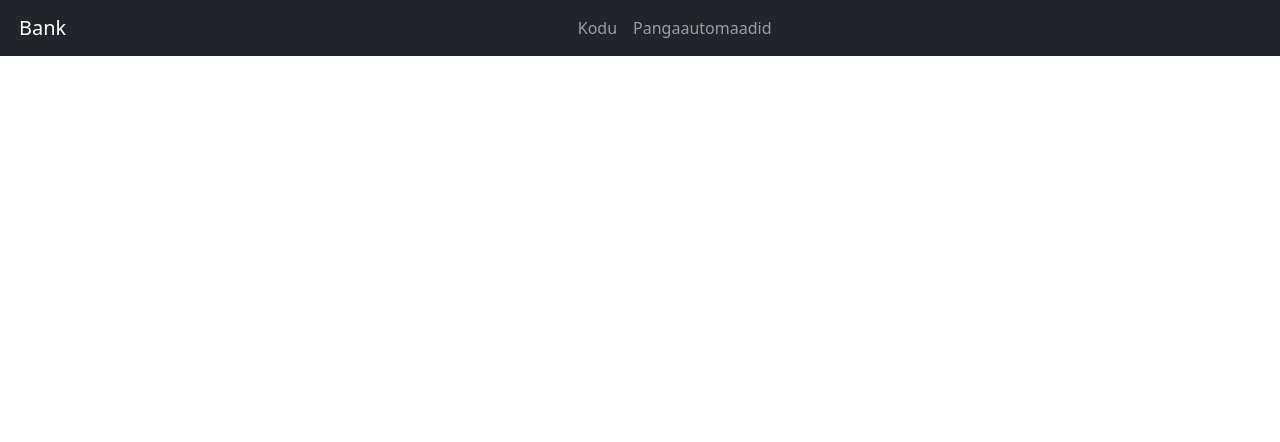
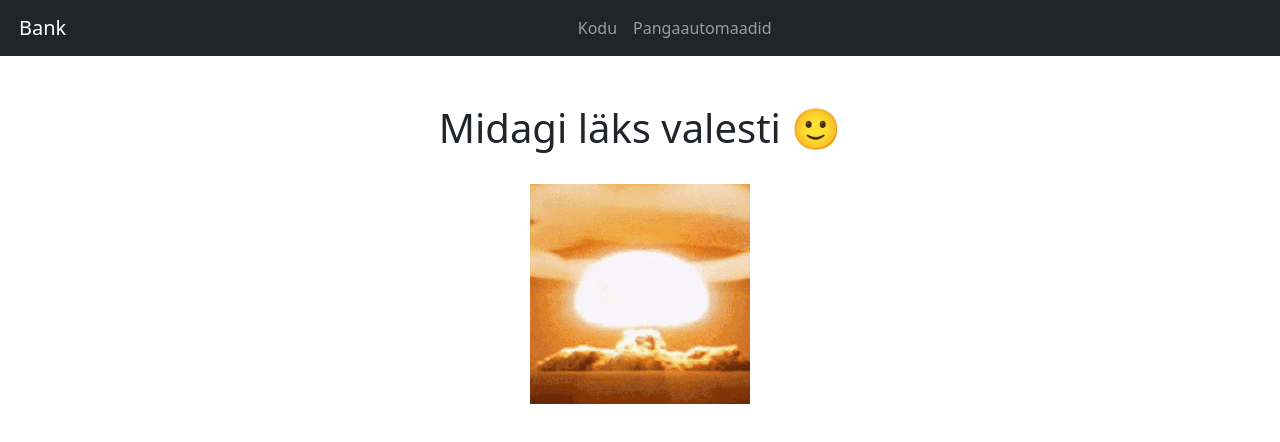
Before and after one commit to bcs-hub/bank41, a Vue app in the folder frontend/: page /error in a window 1280 px wide. Shown: the top 442 px of the page. Built offline with nearby package versions, Linux system fonts and the light colour scheme.

Commit message:
Add error view

```diff
--- a/frontend/src/router/index.js
+++ b/frontend/src/router/index.js
@@ -1,6 +1,7 @@
 import { createRouter, createWebHistory } from 'vue-router'
 import HomeView from '@/views/HomeView.vue'
 import AtmsView from '@/views/AtmsView.vue'
+import ErrorView from '@/views/ErrorView.vue'
 
 const router = createRouter({
   history: createWebHistory(import.meta.env.BASE_URL),
@@ -15,6 +16,11 @@ const router = createRouter({
       name: 'atms',
       component: AtmsView,
     },
+    {
+      path: '/error',
+      name: 'error',
+      component: ErrorView,
+    },
   ],
 })
 
--- /dev/null
+++ b/frontend/src/views/ErrorView.vue
@@ -0,0 +1,13 @@
+<script>
+export default {
+  name: 'ErrorView',
+}
+</script>
+
+<template>
+  <div class="container text-center mt-5">
+    <h1>Midagi läks valesti 🙂</h1>
+
+    <img src="/error.gif" alt="Error" class="img-fluid mt-4" />
+  </div>
+</template>
```
Also changed, not shown: frontend/public/error.gif (added).
